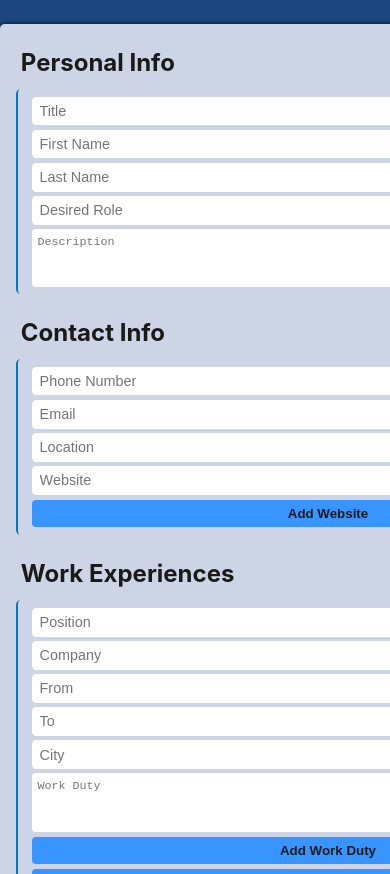
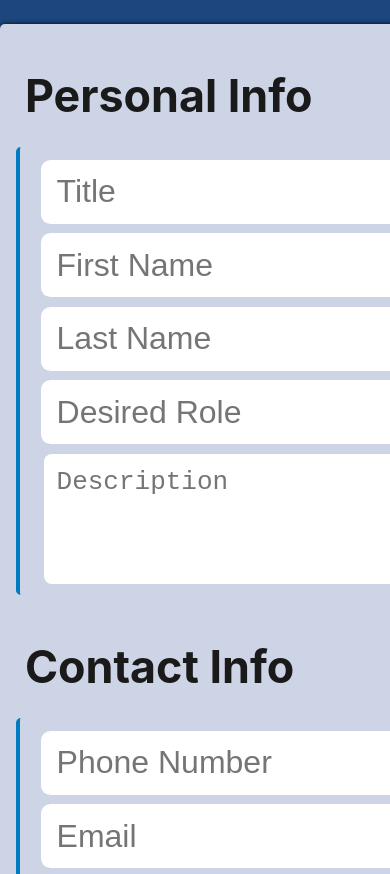
Before and after one commit to G-Cioni/cv-creator, a React (Create React App) app: page / in a window 390 px wide. Shown: the top 874 px of the page. Built offline with nearby package versions, Linux system fonts and the light colour scheme.

Commit message:
made inputs and buttons bigger on mobile

```diff
--- a/src/styles/App.css
+++ b/src/styles/App.css
@@ -373,6 +373,9 @@ p {
   background: var(--color-accent-2);
 }
 
+/* =================
+   Responsive Design
+   ================= */
 @media (max-width: 768px) {
   #App {
     grid-template-columns: 1fr;
@@ -387,8 +390,31 @@ p {
   #Cv {
     margin-top: 0em;
   }
+  .formTitle {
+    font-size: 2.8em;
+    margin-bottom: 0.1em;
+  }
+  .form {
+    border-width: 0.3em;
+  }
   button {
     margin: 0.4em auto;
-    width: 97.5%;
+    width: 94.5%;
+    font-size: 1.7rem;
+  }
+
+  input,
+  textarea {
+    font-size: 2em;
+    width: 90%;
+  }
+
+  .inputWithRemoveBtn {
+    gap: 0em;
+  }
+
+  .inputWithRemoveBtn input {
+    width: 76%;
+    margin-right: 0em;
   }
 }
```
